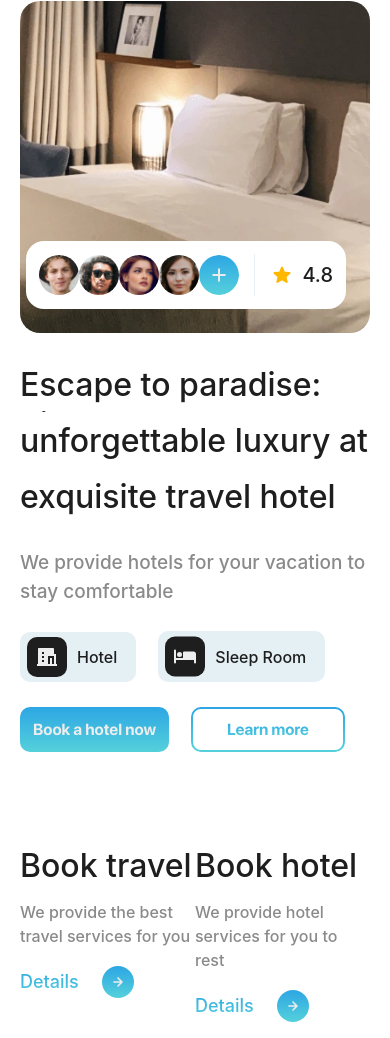
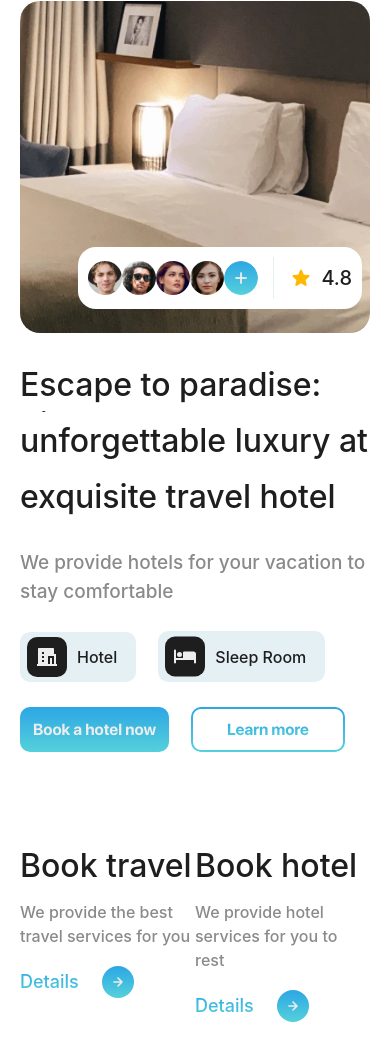
Before and after one commit to iniadnan/html-css-travelers-website, a plain HTML site: page index.html in a window 390 px wide. Shown: the part 1615-2653 px from the top of the page. Drawn offline with nearby package versions, Linux system fonts and the light colour scheme; a web font is replaced by a local one.

Commit message:
escape the paradise animation responsive

```diff
--- a/index.html
+++ b/index.html
@@ -837,20 +837,18 @@
                         width="400" alt="Escape to paradise">
                     <!-- BOX BOTTOM -->
                     <div
-                        class="flex items-center gap-x-[15px] absolute right-6 bottom-6 p-[13px] bg-white rounded-[18px]">
+                        class="flex items-center gap-x-[15px] absolute right-2 md:right-4 lg:right-6 bottom-6 p-[10px] md:p-[11px] lg:p-[13px] bg-white rounded-[18px]">
                         <div class="flex items-center relative">
-                            <img class="escape-paradise__image-slide h-[40px] w-[40px] md:h-[42px] md:w-[42px] rounded-full relative left-0 z-[1]"
+                            <img class="escape-paradise__image-slide h-[34px] w-[34px] md:h-[40px] md:w-[40px] lg:h-[42px] lg:w-[42px] rounded-full relative left-0 z-[1]"
                                 height="42" width="42" src="./assets/images/escape-user-1.png" alt="User 1">
-                            <img class="escape-paradise__image-slide h-[40px] w-[40px] md:h-[42px] md:w-[42px] rounded-full relative -left-[8px] z-[2]"
+                            <img class="escape-paradise__image-slide h-[34px] w-[34px] md:h-[40px] md:w-[40px] lg:h-[42px] lg:w-[42px] rounded-full relative -left-[8px] z-[2]"
                                 height="42" width="42" src="./assets/images/escape-user-2.png" alt="User 2">
-                            <img class="escape-paradise__image-slide h-[40px] w-[40px] md:h-[42px] md:w-[42px] rounded-full relative -left-[18px] z-[3]"
+                            <img class="escape-paradise__image-slide h-[34px] w-[34px] md:h-[40px] md:w-[40px] lg:h-[42px] lg:w-[42px] rounded-full relative -left-[18px] z-[3]"
                                 height="42" width="42" src="./assets/images/escape-user-3.png" alt="User 3">
-                            <img class="escape-paradise__image-slide h-[40px] w-[40px] md:h-[42px] md:w-[42px] rounded-full relative -left-[28px] z-[4]"
+                            <img class="escape-paradise__image-slide h-[34px] w-[34px] md:h-[40px] md:w-[40px] lg:h-[42px] lg:w-[42px] rounded-full relative -left-[28px] z-[4]"
                                 height="42" width="42" src="./assets/images/escape-user-4.png" alt="User 4">
-                            <a href="#" class="escape-paradise__image-slide relative -left-[38px] z-[5]">
-                                <img class="h-[40px] w-[40px] md:h-[42px] md:w-[42px] rounded-full" height="42"
-                                    width="42" src="./assets/images/escape-user-plus.png" alt="User 1">
-                            </a>
+                            <img class="escape-paradise__image-slide h-[34px] w-[34px] md:h-[40px] md:w-[40px] lg:h-[42px] lg:w-[42px] rounded-full relative -left-[38px] z-[5]"
+                                height="42" width="42" src="./assets/images/escape-user-plus.png" alt="User 1">
                         </div>
                         <div class="h-[42px] w-px bg-[#E5F0F5]"></div>
                         <div class="flex items-center gap-x-2">
```
Also changed, not shown: styles/css/tailwind.css.
